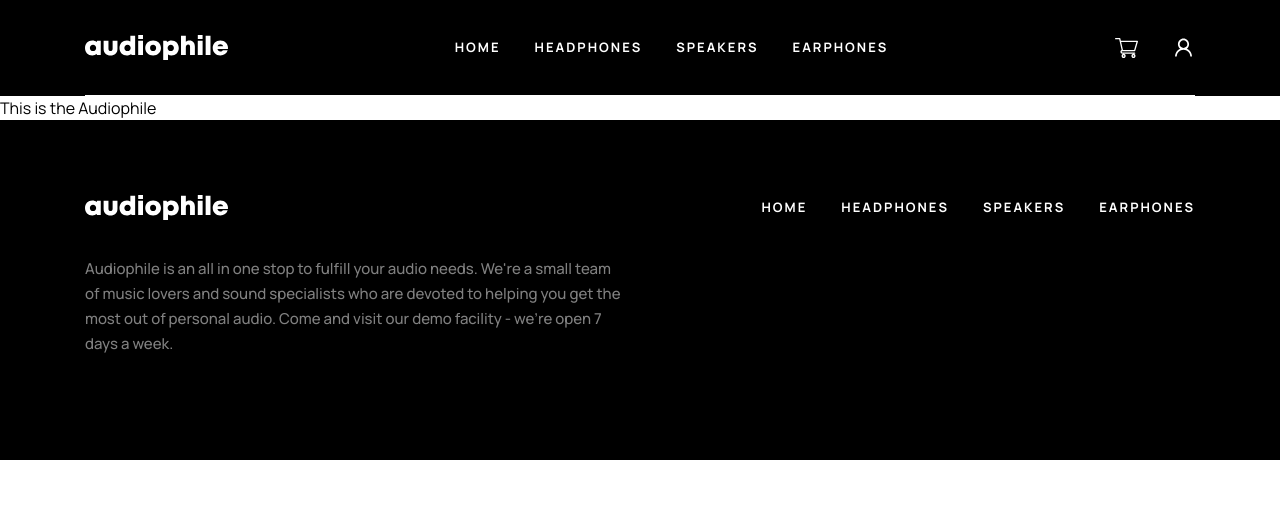
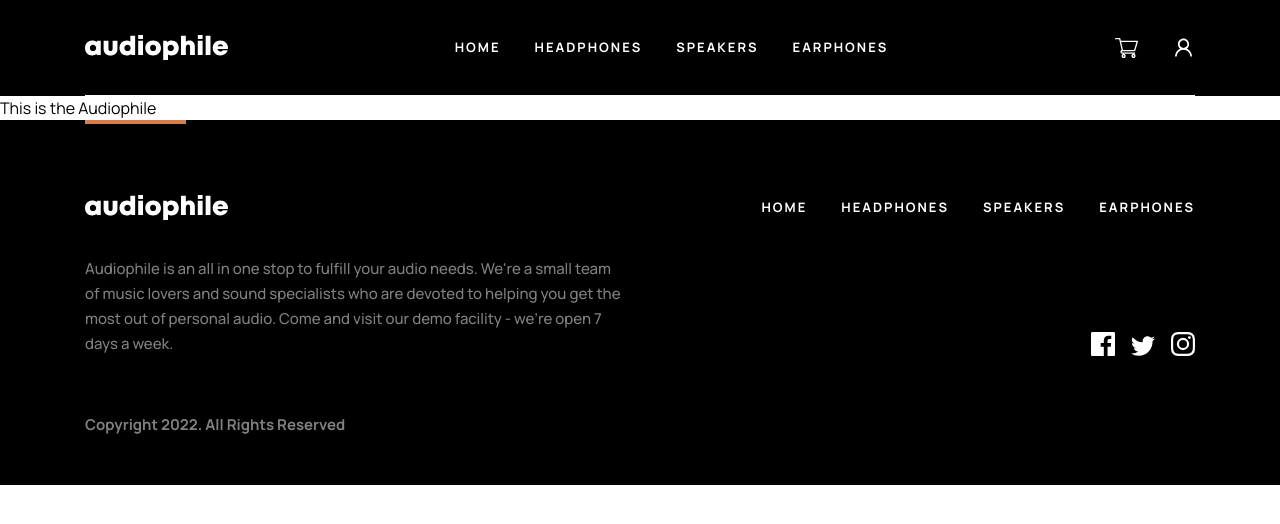
Before and after one commit to Jesuloba-world/audiophile, a Next.js app: page / in a window 1280 px wide. Shown: the top 524 px of the page. Built offline with nearby package versions, Linux system fonts and the light colour scheme.

Commit message:
footer complete

```diff
--- /dev/null
+++ b/components/IconLink/iconlink.style.ts
@@ -0,0 +1,12 @@
+import styled from "styled-components";
+
+export const Container = styled.a`
+	color: ${({ theme }) => theme.white};
+	cursor: pointer;
+
+	svg {
+		&:hover {
+			color: ${({ theme }) => theme.sienna};
+		}
+	}
+`;
--- /dev/null
+++ b/components/IconLink/index.tsx
@@ -0,0 +1,16 @@
+import { FC } from "react";
+import { Container } from "./iconlink.style";
+import Link from "next/link";
+
+interface iconlinkProps {
+	Icon: any;
+	link: string;
+}
+
+export const IconLink: FC<iconlinkProps> = ({ Icon, link }) => {
+	return (
+		<Container href={link}>
+			<Icon />
+		</Container>
+	);
+};
--- a/components/index.ts
+++ b/components/index.ts
@@ -1,3 +1,4 @@
 export { Logo } from "./Logo";
 export { Link } from "./Link";
 export { IconButton } from "./IconButton";
+export { IconLink } from "./IconLink";
--- a/containers/layout/main/Footer/footer.style.ts
+++ b/containers/layout/main/Footer/footer.style.ts
@@ -1,14 +1,15 @@
 import styled from "styled-components";
 
 export const Container = styled.footer`
-	padding-block: 75px 48px;
 	color: ${({ theme }) => theme.white};
 	background-color: ${({ theme }) => theme.black};
 `;
 
 export const Inner = styled.div`
+	padding-block: 75px 48px;
 	max-width: 1110px;
 	margin: 0 auto;
+	position: relative;
 `;
 
 export const Top = styled.div`
@@ -30,3 +31,23 @@ export const Note = styled.p`
 	opacity: 0.5;
 	width: 540px;
 `;
+
+export const Socials = styled.div`
+	align-items: flex-end;
+	justify-content: flex-end;
+	display: flex;
+	gap: 16px;
+`;
+
+export const Copyright = styled(Note)`
+	font-weight: 700;
+`;
+
+export const Yellow = styled.div`
+	position: absolute;
+	top: 0;
+	left: 0;
+	background-color: ${({ theme }) => theme.sienna};
+	height: 4px;
+	width: 101px;
+`;
--- a/containers/layout/main/Footer/index.tsx
+++ b/containers/layout/main/Footer/index.tsx
@@ -1,8 +1,17 @@
 import { FC } from "react";
-import { Container, Inner, Top, Middle, Note } from "./footer.style";
-import { Logo } from "components";
+import {
+	Container,
+	Inner,
+	Top,
+	Middle,
+	Note,
+	Socials,
+	Copyright,
+	Yellow,
+} from "./footer.style";
+import { Logo, IconLink } from "components";
 import { MidLinks } from "../MidLinks";
-import { footerNote } from "../data";
+import { footerNote, socialIcons, copyrightText } from "../data";
 
 interface footerProps {}
 
@@ -10,13 +19,24 @@ export const Footer: FC<footerProps> = () => {
 	return (
 		<Container>
 			<Inner>
+				<Yellow />
 				<Top>
 					<Logo />
 					<MidLinks />
 				</Top>
 				<Middle>
 					<Note>{footerNote}</Note>
+					<Socials>
+						{socialIcons.map((el, index) => (
+							<IconLink
+								key={index}
+								Icon={el.Icon}
+								link={el.link}
+							/>
+						))}
+					</Socials>
 				</Middle>
+				<Copyright>{copyrightText}</Copyright>
 			</Inner>
 		</Container>
 	);
--- a/containers/layout/main/data.tsx
+++ b/containers/layout/main/data.tsx
@@ -1,6 +1,6 @@
 import { hrefType } from "types";
-// import Cart from "assets/shared/desktop/icon-cart.svg";
 import { AiOutlineUser } from "react-icons/ai";
+import { Cart, IconFacebook, IconInstagram, IconTwitter } from "./icons";
 
 interface linkType {
 	name: string;
@@ -26,16 +26,6 @@ export const midlinks: linkType[] = [
 	},
 ];
 
-const Cart = () => (
-	<svg width="23" height="20" xmlns="http://www.w3.org/2000/svg">
-		<path
-			d="M8.625 15.833c1.132 0 2.054.935 2.054 2.084 0 1.148-.922 2.083-2.054 2.083-1.132 0-2.054-.935-2.054-2.083 0-1.15.922-2.084 2.054-2.084zm9.857 0c1.132 0 2.054.935 2.054 2.084 0 1.148-.922 2.083-2.054 2.083-1.132 0-2.053-.935-2.053-2.083 0-1.15.92-2.084 2.053-2.084zm-9.857 1.39a.69.69 0 00-.685.694.69.69 0 00.685.694.69.69 0 00.685-.694.69.69 0 00-.685-.695zm9.857 0a.69.69 0 00-.684.694.69.69 0 00.684.694.69.69 0 00.685-.694.69.69 0 00-.685-.695zM4.717 0c.316 0 .59.215.658.517l.481 2.122h16.47a.68.68 0 01.538.262c.127.166.168.38.11.579l-2.695 9.236a.672.672 0 01-.648.478H7.41a.667.667 0 00-.673.66c0 .364.303.66.674.66h12.219c.372 0 .674.295.674.66 0 .364-.302.66-.674.66H7.412c-1.115 0-2.021-.889-2.021-1.98 0-.812.502-1.511 1.218-1.816L4.176 1.32H.674A.667.667 0 010 .66C0 .296.302 0 .674 0zm16.716 3.958H6.156l1.797 7.917h11.17l2.31-7.917z"
-			fill="currentColor"
-			fillRule="nonzero"
-		/>
-	</svg>
-);
-
 export const iconButtons = [
 	{ name: "cart", icon: Cart },
 	{ name: "user", icon: AiOutlineUser },
@@ -43,3 +33,20 @@ export const iconButtons = [
 
 export const footerNote =
 	"Audiophile is an all in one stop to fulfill your audio needs. We're a small team of music lovers and sound specialists who are devoted to helping you get the most out of personal audio. Come and visit our demo facility - we’re open 7 days a week.";
+
+export const socialIcons = [
+	{
+		Icon: IconFacebook,
+		link: "http://www.facebook.com",
+	},
+	{
+		Icon: IconTwitter,
+		link: "http://www.twitter.com",
+	},
+	{
+		Icon: IconInstagram,
+		link: "http://www.instagram.com",
+	},
+];
+
+export const copyrightText = "Copyright 2022. All Rights Reserved";
--- /dev/null
+++ b/containers/layout/main/icons.tsx
@@ -0,0 +1,39 @@
+export const Cart = () => (
+	<svg width="23" height="20" xmlns="http://www.w3.org/2000/svg">
+		<path
+			d="M8.625 15.833c1.132 0 2.054.935 2.054 2.084 0 1.148-.922 2.083-2.054 2.083-1.132 0-2.054-.935-2.054-2.083 0-1.15.922-2.084 2.054-2.084zm9.857 0c1.132 0 2.054.935 2.054 2.084 0 1.148-.922 2.083-2.054 2.083-1.132 0-2.053-.935-2.053-2.083 0-1.15.92-2.084 2.053-2.084zm-9.857 1.39a.69.69 0 00-.685.694.69.69 0 00.685.694.69.69 0 00.685-.694.69.69 0 00-.685-.695zm9.857 0a.69.69 0 00-.684.694.69.69 0 00.684.694.69.69 0 00.685-.694.69.69 0 00-.685-.695zM4.717 0c.316 0 .59.215.658.517l.481 2.122h16.47a.68.68 0 01.538.262c.127.166.168.38.11.579l-2.695 9.236a.672.672 0 01-.648.478H7.41a.667.667 0 00-.673.66c0 .364.303.66.674.66h12.219c.372 0 .674.295.674.66 0 .364-.302.66-.674.66H7.412c-1.115 0-2.021-.889-2.021-1.98 0-.812.502-1.511 1.218-1.816L4.176 1.32H.674A.667.667 0 010 .66C0 .296.302 0 .674 0zm16.716 3.958H6.156l1.797 7.917h11.17l2.31-7.917z"
+			fill="currentColor"
+			fillRule="nonzero"
+		/>
+	</svg>
+);
+
+export const IconFacebook = () => (
+	<svg width="24" height="24" xmlns="http://www.w3.org/2000/svg">
+		<path
+			d="M22.675 0H1.325C.593 0 0 .593 0 1.325v21.351C0 23.407.593 24 1.325 24H12.82v-9.294H9.692v-3.622h3.128V8.413c0-3.1 1.893-4.788 4.659-4.788 1.325 0 2.463.099 2.795.143v3.24l-1.918.001c-1.504 0-1.795.715-1.795 1.763v2.313h3.587l-.467 3.622h-3.12V24h6.116c.73 0 1.323-.593 1.323-1.325V1.325C24 .593 23.407 0 22.675 0z"
+			fill="currentColor"
+			fillRule="nonzero"
+		/>
+	</svg>
+);
+
+export const IconInstagram = () => (
+	<svg width="24" height="24" xmlns="http://www.w3.org/2000/svg">
+		<path
+			d="M12 2.163c3.204 0 3.584.012 4.85.07 3.252.148 4.771 1.691 4.919 4.919.058 1.265.069 1.645.069 4.849 0 3.205-.012 3.584-.069 4.849-.149 3.225-1.664 4.771-4.919 4.919-1.266.058-1.644.07-4.85.07-3.204 0-3.584-.012-4.849-.07-3.26-.149-4.771-1.699-4.919-4.92-.058-1.265-.07-1.644-.07-4.849 0-3.204.013-3.583.07-4.849.149-3.227 1.664-4.771 4.919-4.919 1.266-.057 1.645-.069 4.849-.069zM12 0C8.741 0 8.333.014 7.053.072 2.695.272.273 2.69.073 7.052.014 8.333 0 8.741 0 12c0 3.259.014 3.668.072 4.948.2 4.358 2.618 6.78 6.98 6.98C8.333 23.986 8.741 24 12 24c3.259 0 3.668-.014 4.948-.072 4.354-.2 6.782-2.618 6.979-6.98.059-1.28.073-1.689.073-4.948 0-3.259-.014-3.667-.072-4.947-.196-4.354-2.617-6.78-6.979-6.98C15.668.014 15.259 0 12 0zm0 5.838a6.162 6.162 0 100 12.324 6.162 6.162 0 000-12.324zM12 16a4 4 0 110-8 4 4 0 010 8zm6.406-11.845a1.44 1.44 0 100 2.881 1.44 1.44 0 000-2.881z"
+			fill="currentColor"
+			fillRule="nonzero"
+		/>
+	</svg>
+);
+
+export const IconTwitter = () => (
+	<svg width="24" height="20" xmlns="http://www.w3.org/2000/svg">
+		<path
+			d="M24 2.557a9.83 9.83 0 01-2.828.775A4.932 4.932 0 0023.337.608a9.864 9.864 0 01-3.127 1.195A4.916 4.916 0 0016.616.248c-3.179 0-5.515 2.966-4.797 6.045A13.978 13.978 0 011.671 1.149a4.93 4.93 0 001.523 6.574 4.903 4.903 0 01-2.229-.616c-.054 2.281 1.581 4.415 3.949 4.89a4.935 4.935 0 01-2.224.084 4.928 4.928 0 004.6 3.419A9.9 9.9 0 010 17.54a13.94 13.94 0 007.548 2.212c9.142 0 14.307-7.721 13.995-14.646A10.025 10.025 0 0024 2.557z"
+			fill="currentColor"
+			fillRule="nonzero"
+		/>
+	</svg>
+);
```
